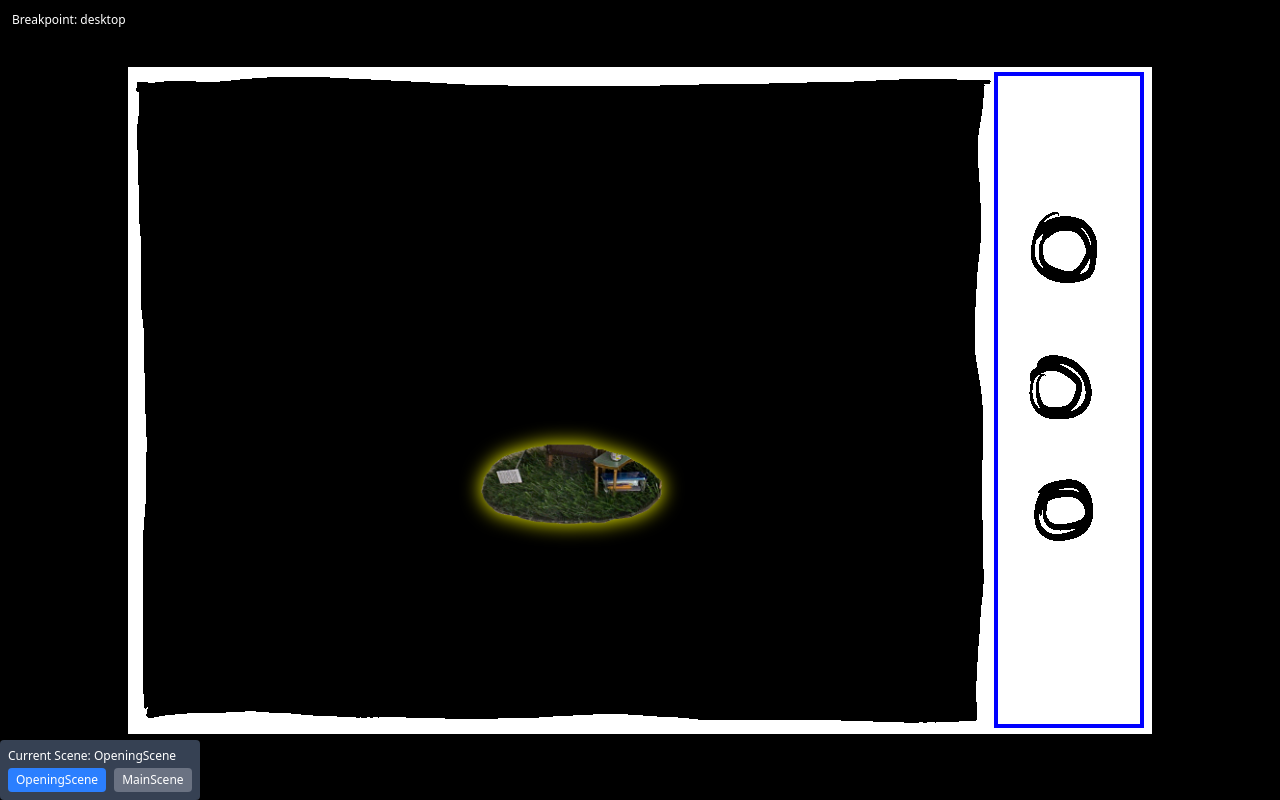
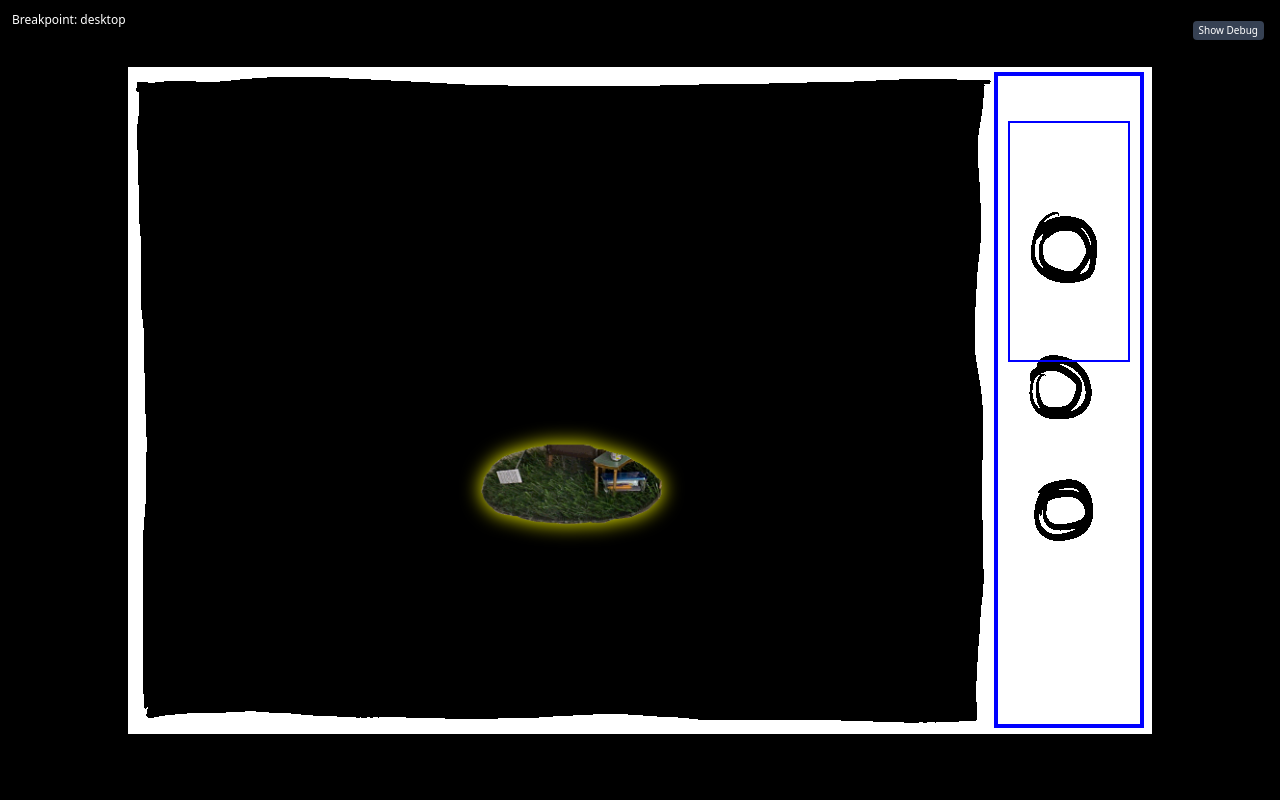
Before and after one commit to eastmountaincode/diorama_2025_04_02, a React (Vite) app: page / in a window 1280 px wide. Built offline with nearby package versions, Linux system fonts and the light colour scheme.

Commit message:
figurine inventory box

```diff
--- a/src/atoms/gameState.ts
+++ b/src/atoms/gameState.ts
@@ -1,5 +1,7 @@
 import { atom } from 'jotai';
 
 export type SceneType = 'OpeningScene' | 'MainScene';
+export const currentSceneAtom = atom<SceneType>('OpeningScene');
 
-export const currentSceneAtom = atom<SceneType>('OpeningScene');
+export type InventoryState = 'OpeningScene' | 'MainGame';
+export const inventoryStateAtom = atom<InventoryState>('OpeningScene');
--- a/src/components/DebugSceneSwitcher.tsx
+++ b/src/components/DebugSceneSwitcher.tsx
@@ -1,21 +1,32 @@
+import { useState } from 'react';
 import { useAtom } from 'jotai';
-import { currentSceneAtom, SceneType } from '../atoms/gameState';
+import { currentSceneAtom, inventoryStateAtom, SceneType } from '../atoms/gameState';
 
-// Define possible scenes (you might want to centralize this later)
+// Define possible scenes for the SceneManager
 const scenes: SceneType[] = ['OpeningScene', 'MainScene'];
+
+// Define possible states for the Inventory (adjust as needed)
+const inventoryStates: Array<'OpeningScene' | 'MainGame'> = ['OpeningScene', 'MainGame'];
 
 export function DebugSceneSwitcher() {
   const [currentScene, setCurrentScene] = useAtom(currentSceneAtom);
+  const [inventoryState, setInventoryState] = useAtom(inventoryStateAtom);
+  const [isVisible, setIsVisible] = useState(false);
 
   return (
-        <div className="absolute bottom-0 left-0 p-2 bg-gray-700 text-white text-xs rounded z-50">
-            <div>Current Scene: {currentScene}</div>
-            <div className="flex gap-2 mt-1">
+    <div className="absolute top-4 right-4 z-50">
+      {isVisible ? (
+        <div className="p-1 bg-gray-700 text-white text-[10px] rounded">
+          <div className="flex flex-col items-start gap-2">
+            {/* Scene switching section */}
+            <div className="flex flex-col items-start gap-1">
+              <span className="text-[10px]">Current Scene:</span>
+              <div className="flex flex-col gap-1 w-full">
                 {scenes.map((scene) => (
                   <button
                     key={scene}
                     onClick={() => setCurrentScene(scene)}
-                        className={`px-2 py-1 rounded ${
+                    className={`px-1.5 py-0.5 rounded text-[10px] w-full ${
                       currentScene === scene
                         ? 'bg-blue-500'
                         : 'bg-gray-500 hover:bg-gray-600'
@@ -26,5 +37,44 @@ export function DebugSceneSwitcher() {
                 ))}
               </div>
             </div>
+
+            {/* Inventory state switching section */}
+            <div className="flex flex-col items-start gap-1">
+              <span className="text-[10px]">Inventory State:</span>
+              <div className="flex flex-col gap-1 w-full">
+                {inventoryStates.map((state) => (
+                  <button
+                    key={state}
+                    onClick={() => setInventoryState(state)}
+                    className={`px-1.5 py-0.5 rounded text-[10px] w-full ${
+                      inventoryState === state
+                        ? 'bg-blue-500'
+                        : 'bg-gray-500 hover:bg-gray-600'
+                    }`}
+                  >
+                    {state}
+                  </button>
+                ))}
+              </div>
+            </div>
+
+            {/* Hide button */}
+            <button
+              onClick={() => setIsVisible(false)}
+              className="px-1.5 py-0.5 rounded text-[10px] w-full bg-red-500 hover:bg-red-600 mt-1"
+            >
+              Hide
+            </button>
+          </div>
+        </div>
+      ) : (
+        <button
+          onClick={() => setIsVisible(true)}
+          className="px-1.5 py-0.5 rounded text-[10px] bg-gray-700 text-white hover:bg-gray-600"
+        >
+          Show Debug
+        </button>
+      )}
+    </div>
   );
 }
--- a/src/components/HUDFrameWorking.tsx
+++ b/src/components/HUDFrameWorking.tsx
@@ -1,6 +1,6 @@
 import { CSSProperties, useEffect, useRef, useState } from 'react';
 import SceneManager from './SceneManager';
-import Inventory from './Inventory';
+import Inventory from './Inventory/Inventory';
 
 type ViewportStyle = {
   top: string;
@@ -93,7 +93,7 @@ export function HUDFrameWorking() {
     if (e.touches.length !== 2 || !initialDistance || initialMidX === null || initialMidY === null) return;
     const [touch1, touch2] = [e.touches[0], e.touches[1]];
     const currentDistance = Math.hypot(touch2.clientX - touch1.clientX, touch2.clientY - touch1.clientY);
-    const newZoom = Math.min(Math.max(initialZoom * (currentDistance / initialDistance), 0.5), 4);
+    const newZoom = Math.min(Math.max(initialZoom * (currentDistance / initialDistance), 1), 2.3);
     setZoom(newZoom);
 
     const currentMidX = (touch1.clientX + touch2.clientX) / 2;
--- a/src/components/Inventory.tsx
+++ /dev/null
@@ -1,33 +0,0 @@
-import React from 'react';
-
-type InventoryProps = {
-  breakpoint: 'mobile' | 'desktop';
-};
-
-const Inventory: React.FC<InventoryProps> = ({ breakpoint }) => {
-  // Define styles based on breakpoint
-  const style: React.CSSProperties =
-    breakpoint === 'mobile'
-      ? {
-          position: 'absolute',
-          bottom: '5%',         // Adjust mobile position as needed
-          left: '2%',
-          width: '40%',
-          height: '10%',
-          border: '4px solid blue',
-          zIndex: 20,
-        }
-      : {
-          position: 'absolute',
-          top: '2%',            // Desktop positioning
-          bottom: '2%',
-          right: '1.5%',
-          width: '14.5%',
-          border: '4px solid blue',
-          zIndex: 20,
-        };
-
-  return <div style={style}>{/* Inventory placeholder */}</div>;
-};
-
-export default Inventory;
--- /dev/null
+++ b/src/components/Inventory/Inventory.tsx
@@ -0,0 +1,47 @@
+import React from 'react';
+import { useAtom } from 'jotai';
+import { inventoryStateAtom } from '../../atoms/gameState';
+import OpeningSceneInventory from './OpeningSceneInventory';
+
+type InventoryProps = {
+  breakpoint: 'mobile' | 'desktop';
+};
+
+const Inventory: React.FC<InventoryProps> = ({ breakpoint }) => {
+  // Use the inventoryStateAtom to get the current state.
+  const [inventoryState] = useAtom(inventoryStateAtom);
+
+  // Define styles based on breakpoint.
+  const style: React.CSSProperties =
+    breakpoint === 'mobile'
+      ? {
+          position: 'absolute',
+          bottom: '2.5%',         // Adjust mobile position as needed
+          left: '3.5%',
+          width: '93%',
+          height: '14.5%',
+          border: '4px solid blue',
+          zIndex: 20,
+        }
+      : {
+          position: 'absolute',
+          top: '2%',              // Desktop positioning
+          bottom: '2%',
+          right: '1.5%',
+          width: '14.5%',
+          border: '4px solid blue',
+          zIndex: 20,
+        };
+
+  return (
+    <div style={style}>
+      {inventoryState === 'OpeningScene' ? (
+        <OpeningSceneInventory breakpoint={breakpoint} />
+      ) : (
+        <p>Inventory: MainGame</p>
+      )}
+    </div>
+  );
+};
+
+export default Inventory;
--- /dev/null
+++ b/src/components/Inventory/OpeningSceneInventory.tsx
@@ -0,0 +1,46 @@
+import React from 'react';
+
+type OpeningSceneInventoryProps = {
+  breakpoint?: 'mobile' | 'desktop';
+};
+
+const OpeningSceneInventory: React.FC<OpeningSceneInventoryProps> = ({ breakpoint = 'desktop' }) => {
+  // Container takes up the full width of its parent.
+  const containerStyle: React.CSSProperties = {
+    width: '100%',
+    height: '100%',
+    display: 'flex',
+    justifyContent: breakpoint === 'mobile' ? 'flex-end' : 'center',
+    alignItems: breakpoint === 'mobile' ? 'center' : 'flex-start',
+    paddingTop: breakpoint === 'desktop' ? '45px' : '0',
+    paddingRight: breakpoint === 'mobile' ? '4%' : '0',
+  };
+
+  // Define the rectangular box style. Adjust dimensions and styles as needed.
+  const boxStyle: React.CSSProperties =
+    breakpoint === 'mobile'
+      ? {
+          width: '50%',      // Less wide on mobile
+          height: '75%',     // Taller for mobile
+          border: '2px solid blue',
+          padding: '6px',
+          boxSizing: 'border-box',
+        }
+      : {
+          width: '85%',      // Wider on desktop
+          height: '40%',     // Reduced height
+          border: '2px solid blue',
+          padding: '6px',
+          boxSizing: 'border-box',
+        };
+
+  return (
+    <div style={containerStyle}>
+      <div style={boxStyle}>
+        {/* Insert additional content or elements here */}
+      </div>
+    </div>
+  );
+};
+
+export default OpeningSceneInventory;
```
Lines whose indentation alone changed are shown as unchanged.
